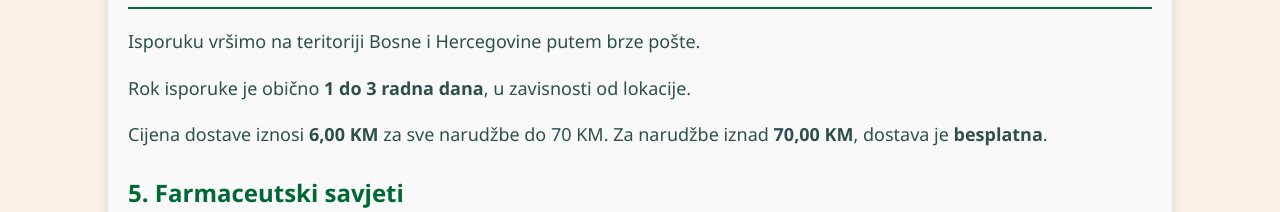
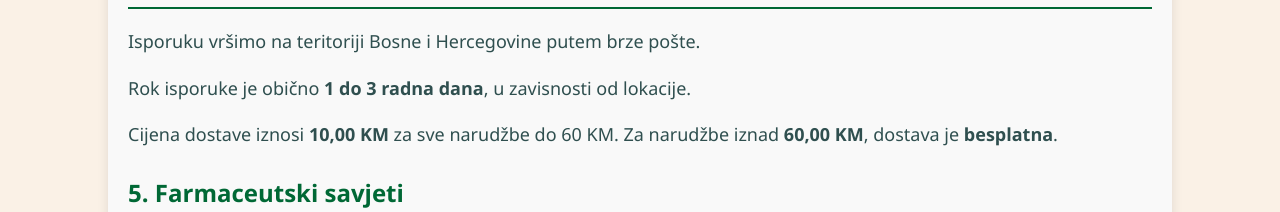
Before and after one commit to Milos4/zuapoteka, a React (Create React App) app: page /koristnicka-podrska in a window 1280 px wide. Shown: the part 1054-1266 px from the top of the page. Built offline with nearby package versions, Linux system fonts and the light colour scheme.

Commit message:
Ostale stranice1

```diff
--- a/src/components/customerSupport/CustomerSupport.jsx
+++ b/src/components/customerSupport/CustomerSupport.jsx
@@ -63,8 +63,8 @@ const CustomerSupport = () => {
           zavisnosti od lokacije.
         </p>
         <p>
-          Cijena dostave iznosi <strong>6,00 KM</strong> za sve narudžbe do 70
-          KM. Za narudžbe iznad <strong>70,00 KM</strong>, dostava je{" "}
+          Cijena dostave iznosi <strong>10,00 KM</strong> za sve narudžbe do 60
+          KM. Za narudžbe iznad <strong>60,00 KM</strong>, dostava je{" "}
           <strong>besplatna</strong>.
         </p>
       </section>
```
